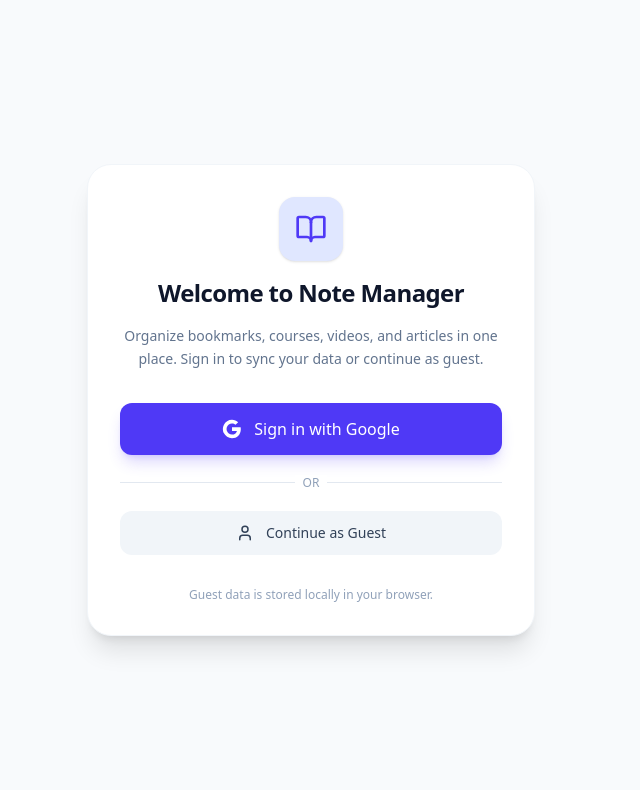
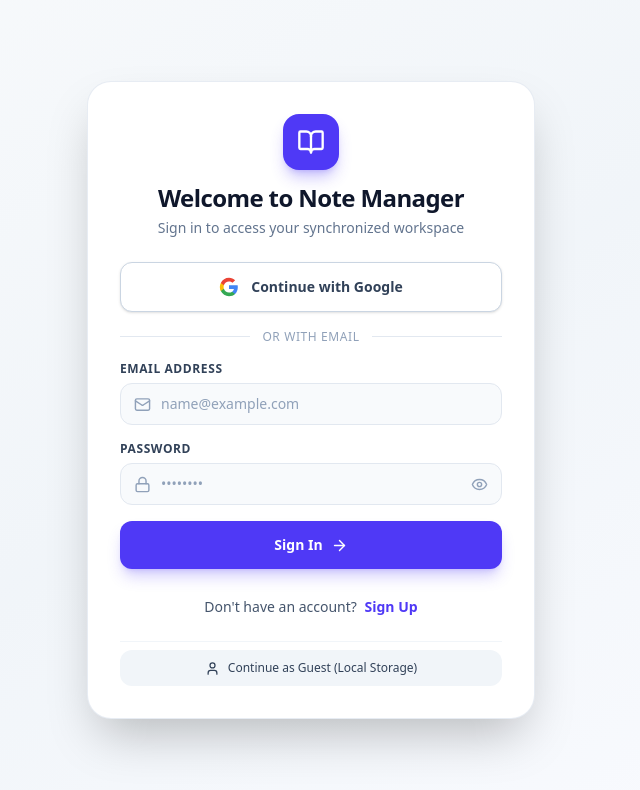
Before and after one commit to tmswebstudio-create/Note-Manager, a React (Vite) app: page / in a window 1280 px wide. Shown: the top 790 px of the page, without its empty margins (329-969 px from the left). Built offline with nearby package versions, Linux system fonts and the light colour scheme; no server answers.

Commit message:
feat: add email/password authentication to login
Update Firebase configuration to the new production project and expand the login page to support email and password credentials alongside social auth. Also refined authentication error messages for better user guidance.

```diff
--- a/src/components/LoginPage.tsx
+++ b/src/components/LoginPage.tsx
@@ -1,9 +1,14 @@
 import React, { useState, useEffect } from 'react';
 import { useAuth } from '../lib/auth-context';
-import { BookOpen, User, AlertCircle, ExternalLink } from 'lucide-react';
+import { BookOpen, User, AlertCircle, ExternalLink, Mail, Lock, ArrowRight, Eye, EyeOff, CheckCircle2 } from 'lucide-react';
 
 export function LoginPage() {
-  const { signInWithGoogle, continueAsGuest, authError, clearAuthError } = useAuth();
+  const { signInWithGoogle, signIn, signUp, continueAsGuest, authError, clearAuthError } = useAuth();
+  const [isSignUp, setIsSignUp] = useState(false);
+  const [email, setEmail] = useState('');
+  const [password, setPassword] = useState('');
+  const [showPassword, setShowPassword] = useState(false);
+  const [submitting, setSubmitting] = useState(false);
   const [isInIframe, setIsInIframe] = useState(false);
 
   useEffect(() => {
@@ -14,91 +19,204 @@
     }
   }, []);
 
+  const handleSubmit = async (e: React.FormEvent) => {
+    e.preventDefault();
+    if (!email || !password) return;
+    setSubmitting(true);
+    try {
+      if (isSignUp) {
+        await signUp(email, password);
+      } else {
+        await signIn(email, password);
+      }
+    } finally {
+      setSubmitting(false);
+    }
+  };
+
+  const handleGoogleSignIn = async () => {
+    if (isInIframe) {
+      window.open(window.location.href, '_blank');
+      return;
+    }
+    setSubmitting(true);
+    try {
+      await signInWithGoogle();
+    } finally {
+      setSubmitting(false);
+    }
+  };
+
+  const toggleMode = () => {
+    setIsSignUp(!isSignUp);
+    clearAuthError();
+  };
+
   return (
-    <div className="flex h-screen w-full flex-col items-center justify-center bg-slate-50 dark:bg-slate-950 text-slate-900 dark:text-white font-sans px-4">
-      <div className="max-w-md w-full bg-white dark:bg-slate-900 rounded-3xl shadow-xl border border-slate-100 dark:border-slate-800 p-8 text-center space-y-6">
+    <div className="min-h-screen w-full flex flex-col items-center justify-center bg-gradient-to-br from-slate-50 via-slate-100 to-indigo-50/30 dark:from-slate-950 dark:via-slate-900 dark:to-slate-950 text-slate-900 dark:text-white font-sans px-4 py-8">
+      <div className="max-w-md w-full bg-white dark:bg-slate-900 rounded-3xl shadow-2xl border border-slate-200/80 dark:border-slate-800 p-8 text-center space-y-6">
 
-        <div className="flex flex-col items-center justify-center space-y-4">
-          <div className="w-16 h-16 bg-indigo-100 dark:bg-indigo-900/50 rounded-2xl flex items-center justify-center text-indigo-600 dark:text-indigo-400 shadow-sm">
-            <BookOpen size={32} />
+        {/* App Logo & Header */}
+        <div className="flex flex-col items-center justify-center space-y-3">
+          <div className="w-14 h-14 bg-indigo-600 rounded-2xl flex items-center justify-center text-white shadow-lg shadow-indigo-600/30">
+            <BookOpen size={28} />
           </div>
-          <h1 className="text-2xl font-bold tracking-tight">Welcome to Note Manager</h1>
-          <p className="text-slate-500 dark:text-slate-400 text-sm leading-relaxed">
-            Organize bookmarks, courses, videos, and articles in one place. Sign in to sync your data or continue as guest.
-          </p>
+          <div>
+            <h1 className="text-2xl font-bold tracking-tight text-slate-900 dark:text-white">
+              {isSignUp ? 'Create your account' : 'Welcome to Note Manager'}
+            </h1>
+            <p className="text-slate-500 dark:text-slate-400 text-sm mt-1">
+              {isSignUp
+                ? 'Sign up to sync your bookmarks, courses & notes across devices'
+                : 'Sign in to access your synchronized workspace'}
+            </p>
+          </div>
         </div>
 
+        {/* Auth Error Notification */}
         {authError && (
-          <div className="bg-red-50 dark:bg-red-900/20 text-red-600 dark:text-red-400 p-4 rounded-xl text-sm flex flex-col gap-3 text-left border border-red-100 dark:border-red-900/30">
-            <div className="flex items-start gap-2">
-              <AlertCircle size={16} className="shrink-0 mt-0.5" />
-              <p className="leading-snug">{authError}</p>
+          <div className="bg-red-50 dark:bg-red-900/20 text-red-600 dark:text-red-400 p-4 rounded-2xl text-sm flex items-start gap-3 text-left border border-red-200/60 dark:border-red-900/40">
+            <AlertCircle size={18} className="shrink-0 mt-0.5" />
+            <div className="flex-1 text-xs sm:text-sm leading-relaxed">
+              {authError}
             </div>
           </div>
         )}
 
-        <div className="space-y-3 pt-2">
+        {/* 1-Click Google Sign-In */}
+        <button
+          type="button"
+          onClick={handleGoogleSignIn}
+          disabled={submitting}
+          className="w-full flex items-center justify-center gap-3 px-5 py-3.5 bg-white dark:bg-slate-800 hover:bg-slate-50 dark:hover:bg-slate-750 text-slate-700 dark:text-slate-200 text-sm font-semibold rounded-xl border border-slate-300 dark:border-slate-700 shadow-sm transition-all active:scale-[0.98] cursor-pointer disabled:opacity-50"
+        >
           {isInIframe ? (
-            <button
-              type="button"
-              onClick={() => window.open(window.location.href, '_blank')}
-              className="w-full flex items-center justify-center gap-3 px-6 py-3.5 bg-indigo-600 hover:bg-indigo-700 text-white text-base font-medium rounded-xl shadow-lg shadow-indigo-600/20 transition-all active:scale-95 cursor-pointer"
-            >
-              <ExternalLink size={18} />
-              Open in New Tab to Sign In
-            </button>
+            <>
+              <ExternalLink size={18} className="text-indigo-600 dark:text-indigo-400" />
+              <span>Open in New Tab for Google Sign-In</span>
+            </>
           ) : (
-            <button
-              type="button"
-              onClick={signInWithGoogle}
-              className="w-full flex items-center justify-center gap-3 px-6 py-3.5 bg-indigo-600 hover:bg-indigo-700 text-white text-base font-medium rounded-xl shadow-lg shadow-indigo-600/20 transition-all active:scale-95 cursor-pointer"
-            >
-              <svg className="w-5 h-5" viewBox="0 0 24 24">
+            <>
+              <svg className="w-5 h-5 shrink-0" viewBox="0 0 24 24">
                 <path
-                  fill="currentColor"
+                  fill="#4285F4"
                   d="M22.56 12.25c0-.78-.07-1.53-.2-2.25H12v4.26h5.92c-.26 1.37-1.04 2.53-2.21 3.31v2.77h3.57c2.08-1.92 3.28-4.74 3.28-8.09z"
                 />
                 <path
-                  fill="currentColor"
+                  fill="#34A853"
                   d="M12 23c2.97 0 5.46-.98 7.28-2.66l-3.57-2.77c-.98.66-2.23 1.06-3.71 1.06-2.86 0-5.29-1.93-6.16-4.53H2.18v2.84C3.99 20.53 7.7 23 12 23z"
                 />
                 <path
-                  fill="currentColor"
+                  fill="#FBBC05"
                   d="M5.84 14.09c-.22-.66-.35-1.36-.35-2.09s.13-1.43.35-2.09V7.06H2.18C1.43 8.55 1 10.22 1 12s.43 3.45 1.18 4.94l2.85-2.22.81-.63z"
                 />
                 <path
-                  fill="currentColor"
+                  fill="#EA4335"
                   d="M12 5.38c1.62 0 3.06.56 4.21 1.64l3.15-3.15C17.45 2.09 14.97 1 12 1 7.7 1 3.99 3.47 2.18 7.06l3.66 2.84c.87-2.6 3.3-4.52 6.16-4.52z"
                 />
               </svg>
-              Sign in with Google
-            </button>
+              <span>Continue with Google</span>
+            </>
           )}
+        </button>
 
-          <div className="relative py-2">
-            <div className="absolute inset-0 flex items-center">
-              <div className="w-full border-t border-slate-200 dark:border-slate-800" />
+        {/* Divider */}
+        <div className="relative flex items-center justify-center">
+          <div className="w-full border-t border-slate-200 dark:border-slate-800" />
+          <span className="absolute px-3 bg-white dark:bg-slate-900 text-xs uppercase tracking-wider text-slate-400 font-medium">
+            Or with email
+          </span>
+        </div>
+
+        {/* Email & Password Form */}
+        <form onSubmit={handleSubmit} className="space-y-4 text-left">
+          <div>
+            <label className="block text-xs font-semibold text-slate-700 dark:text-slate-300 uppercase tracking-wider mb-1.5">
+              Email Address
+            </label>
+            <div className="relative">
+              <div className="absolute inset-y-0 left-0 pl-3.5 flex items-center pointer-events-none text-slate-400">
+                <Mail size={17} />
+              </div>
+              <input
+                type="email"
+                required
+                value={email}
+                onChange={(e) => setEmail(e.target.value)}
+                placeholder="name@example.com"
+                className="w-full pl-10 pr-4 py-2.5 bg-slate-50 dark:bg-slate-800/80 border border-slate-200 dark:border-slate-700 rounded-xl text-sm text-slate-900 dark:text-white placeholder-slate-400 focus:outline-none focus:ring-2 focus:ring-indigo-500/50 focus:border-indigo-500 transition-all"
+              />
             </div>
-            <div className="relative flex justify-center text-xs uppercase">
-              <span className="px-2 bg-white dark:bg-slate-900 text-slate-400">Or</span>
+          </div>
+
+          <div>
+            <div className="flex items-center justify-between mb-1.5">
+              <label className="block text-xs font-semibold text-slate-700 dark:text-slate-300 uppercase tracking-wider">
+                Password
+              </label>
+              {isSignUp && (
+                <span className="text-[11px] text-slate-400">Min. 6 characters</span>
+              )}
+            </div>
+            <div className="relative">
+              <div className="absolute inset-y-0 left-0 pl-3.5 flex items-center pointer-events-none text-slate-400">
+                <Lock size={17} />
+              </div>
+              <input
+                type={showPassword ? 'text' : 'password'}
+                required
+                minLength={6}
+                value={password}
+                onChange={(e) => setPassword(e.target.value)}
+                placeholder="••••••••"
+                className="w-full pl-10 pr-11 py-2.5 bg-slate-50 dark:bg-slate-800/80 border border-slate-200 dark:border-slate-700 rounded-xl text-sm text-slate-900 dark:text-white placeholder-slate-400 focus:outline-none focus:ring-2 focus:ring-indigo-500/50 focus:border-indigo-500 transition-all"
+              />
+              <button
+                type="button"
+                onClick={() => setShowPassword(!showPassword)}
+                className="absolute inset-y-0 right-0 pr-3.5 flex items-center text-slate-400 hover:text-slate-600 dark:hover:text-slate-200 cursor-pointer"
+              >
+                {showPassword ? <EyeOff size={17} /> : <Eye size={17} />}
+              </button>
             </div>
           </div>
 
           <button
+            type="submit"
+            disabled={submitting}
+            className="w-full mt-2 flex items-center justify-center gap-2 px-5 py-3.5 bg-indigo-600 hover:bg-indigo-700 active:bg-indigo-800 text-white text-sm font-semibold rounded-xl shadow-lg shadow-indigo-600/25 transition-all active:scale-[0.98] cursor-pointer disabled:opacity-50"
+          >
+            <span>{isSignUp ? 'Create Account' : 'Sign In'}</span>
+            <ArrowRight size={17} />
+          </button>
+        </form>
+
+        {/* Toggle Sign-In / Sign-Up */}
+        <div className="text-center pt-1">
+          <p className="text-sm text-slate-600 dark:text-slate-400">
+            {isSignUp ? 'Already have an account?' : "Don't have an account?"}{' '}
+            <button
+              type="button"
+              onClick={toggleMode}
+              className="text-indigo-600 dark:text-indigo-400 font-semibold hover:underline cursor-pointer ml-1"
+            >
+              {isSignUp ? 'Sign In' : 'Sign Up'}
+            </button>
+          </p>
+        </div>
+
+        {/* Guest Option */}
+        <div className="pt-2 border-t border-slate-100 dark:border-slate-800">
+          <button
             type="button"
             onClick={continueAsGuest}
-            className="w-full flex items-center justify-center gap-3 px-6 py-3 bg-slate-100 dark:bg-slate-800 hover:bg-slate-200 dark:hover:bg-slate-700 text-slate-700 dark:text-slate-300 text-sm font-medium rounded-xl transition-all active:scale-95 cursor-pointer"
+            className="w-full flex items-center justify-center gap-2 px-4 py-2.5 bg-slate-100 dark:bg-slate-800/80 hover:bg-slate-200 dark:hover:bg-slate-700/80 text-slate-700 dark:text-slate-300 text-xs font-medium rounded-xl transition-all cursor-pointer"
           >
-            <User size={18} />
-            Continue as Guest
+            <User size={15} />
+            <span>Continue as Guest (Local Storage)</span>
           </button>
         </div>
 
-        <p className="text-xs text-slate-400 dark:text-slate-500 pt-2">
-          {isInIframe
-            ? "Tip: Google login requires opening the app in a new tab."
-            : "Guest data is stored locally in your browser."}
-        </p>
       </div>
     </div>
   );
```
Also changed, not shown: firebase-applet-config.json (+8 -8 lines), src/lib/auth-context.tsx (+5 -5 lines).
